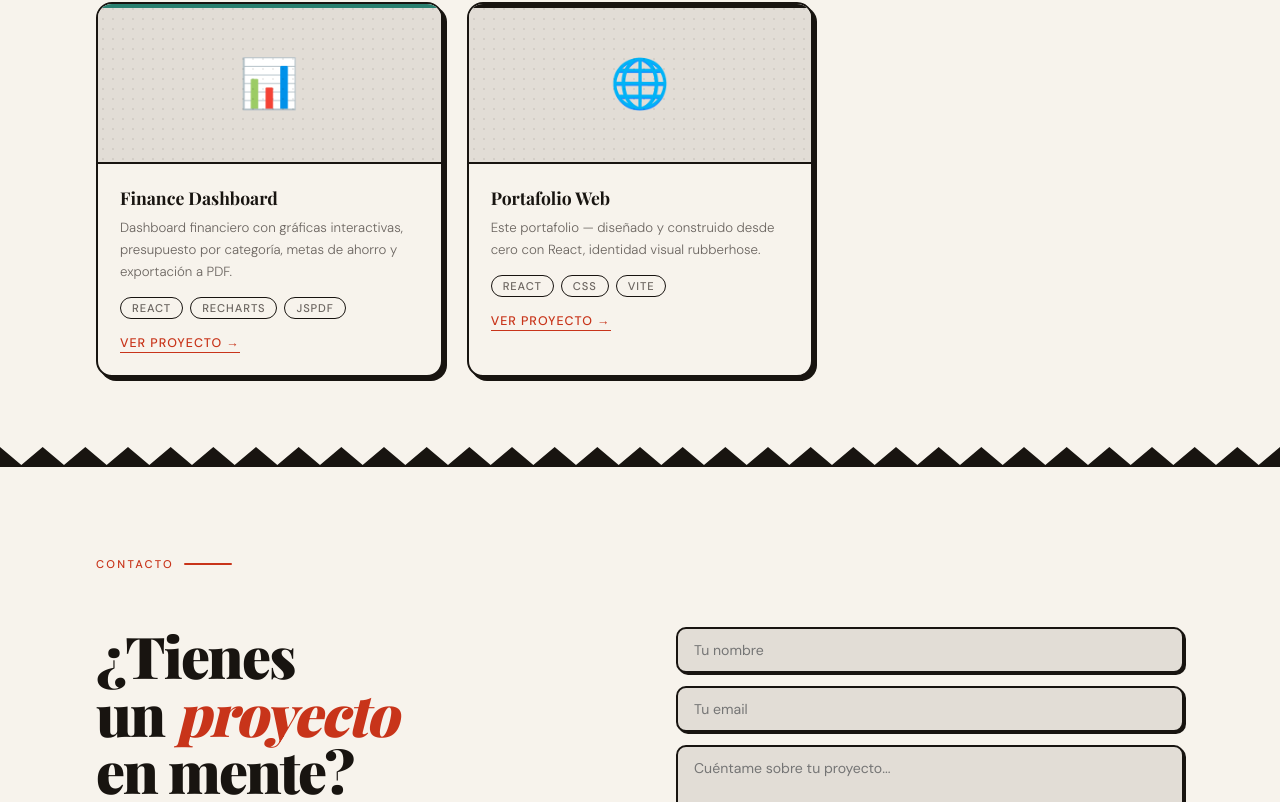
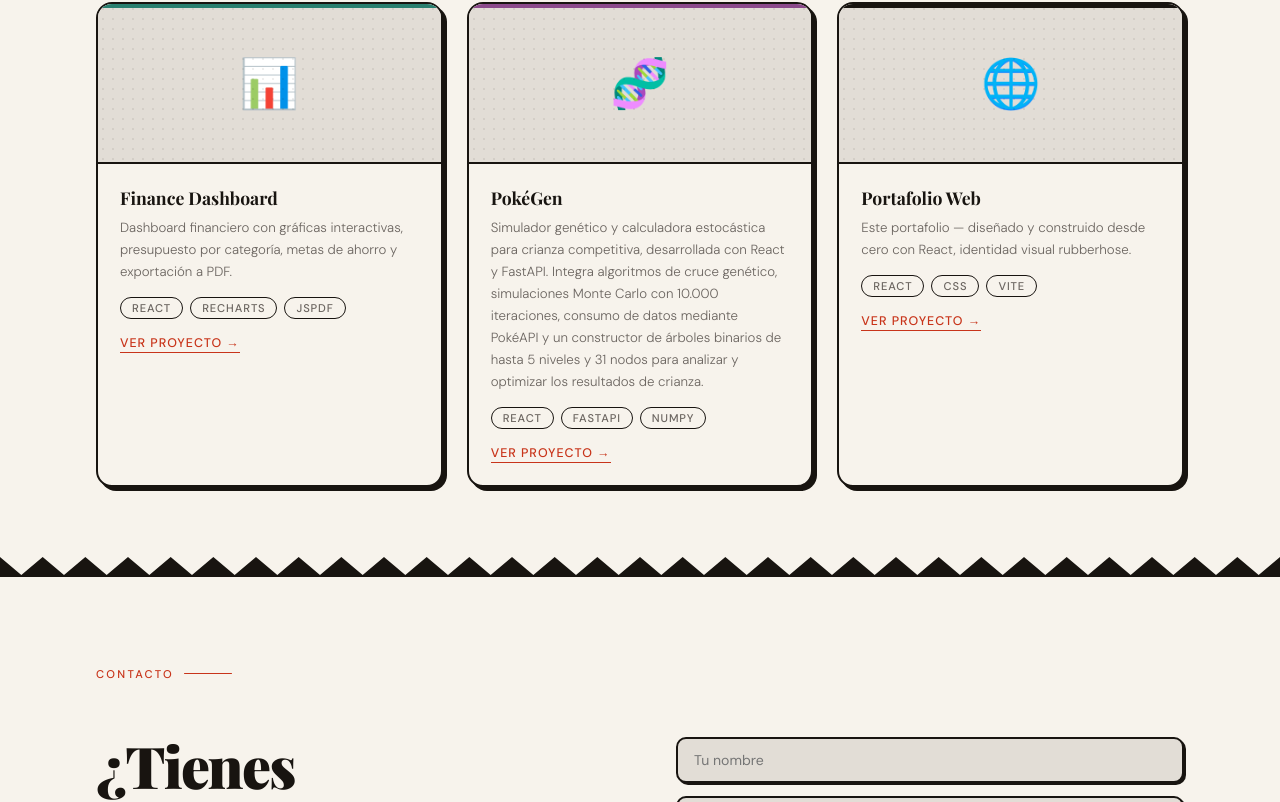
Before and after one commit to CerberoDgvm/mi-portafolio, a React (Vite) app: page / in a window 1280 px wide. Shown: the part 2298-3100 px from the top of the page. Built offline with nearby package versions, Linux system fonts and the light colour scheme; a web font is replaced by a local one.

Commit message:
agregar PokeGen a proyectos

```diff
--- a/src/components/Projects.jsx
+++ b/src/components/Projects.jsx
@@ -38,6 +38,16 @@ const PROJECTS = [
     link: "https://finance-dashboard-victordgm.vercel.app",
     modal: false,
     comingSoon: false
+  },
+  {
+  emoji: "🧬",
+  barColor: "#8B4A8B",
+  title: "PokéGen",
+  desc: "Simulador genético y calculadora estocástica para crianza competitiva, desarrollada con React y FastAPI. Integra algoritmos de cruce genético, simulaciones Monte Carlo con 10.000 iteraciones, consumo de datos mediante PokéAPI y un constructor de árboles binarios de hasta 5 niveles y 31 nodos para analizar y optimizar los resultados de crianza.",
+  tags: ["React","FastAPI","NumPy"],
+  link: "https://pokegenbycerb.vercel.app",
+  modal: false,
+  comingSoon: false
   },
   {
     emoji: "🌐",
```
